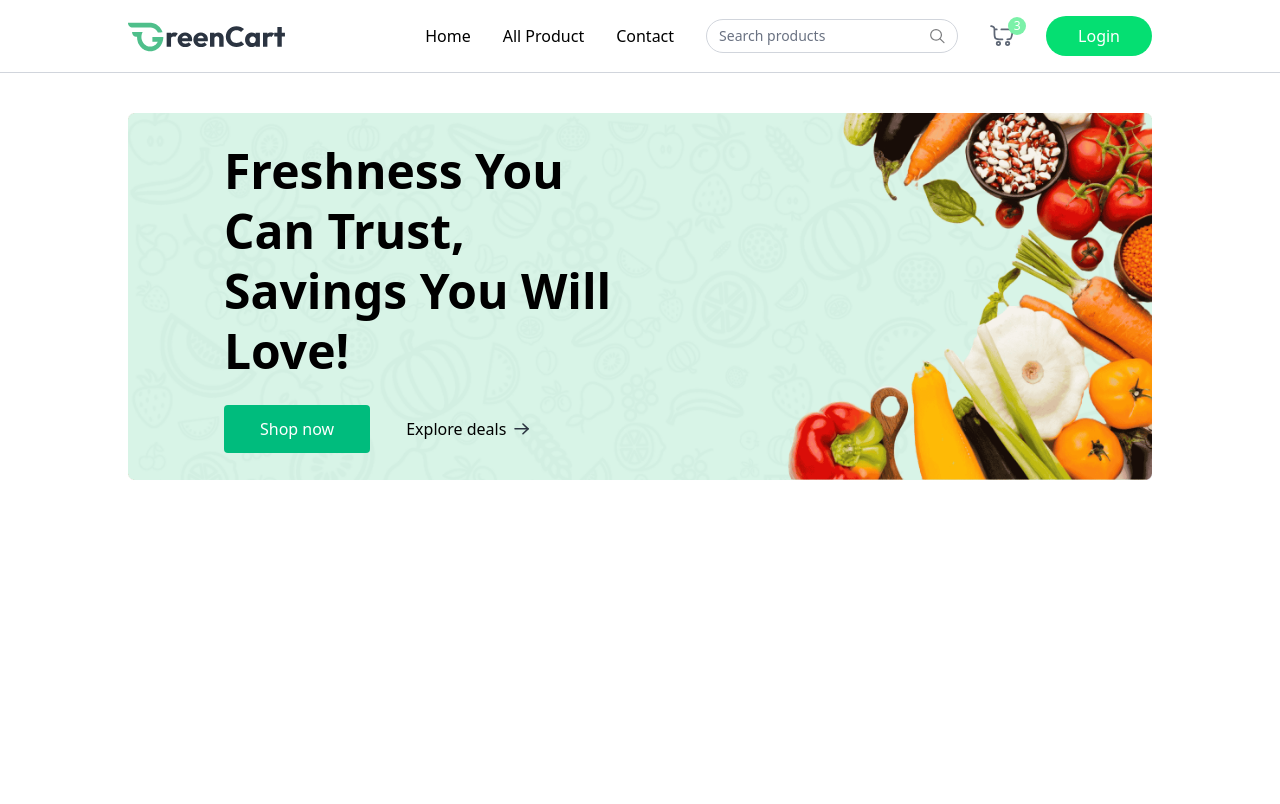
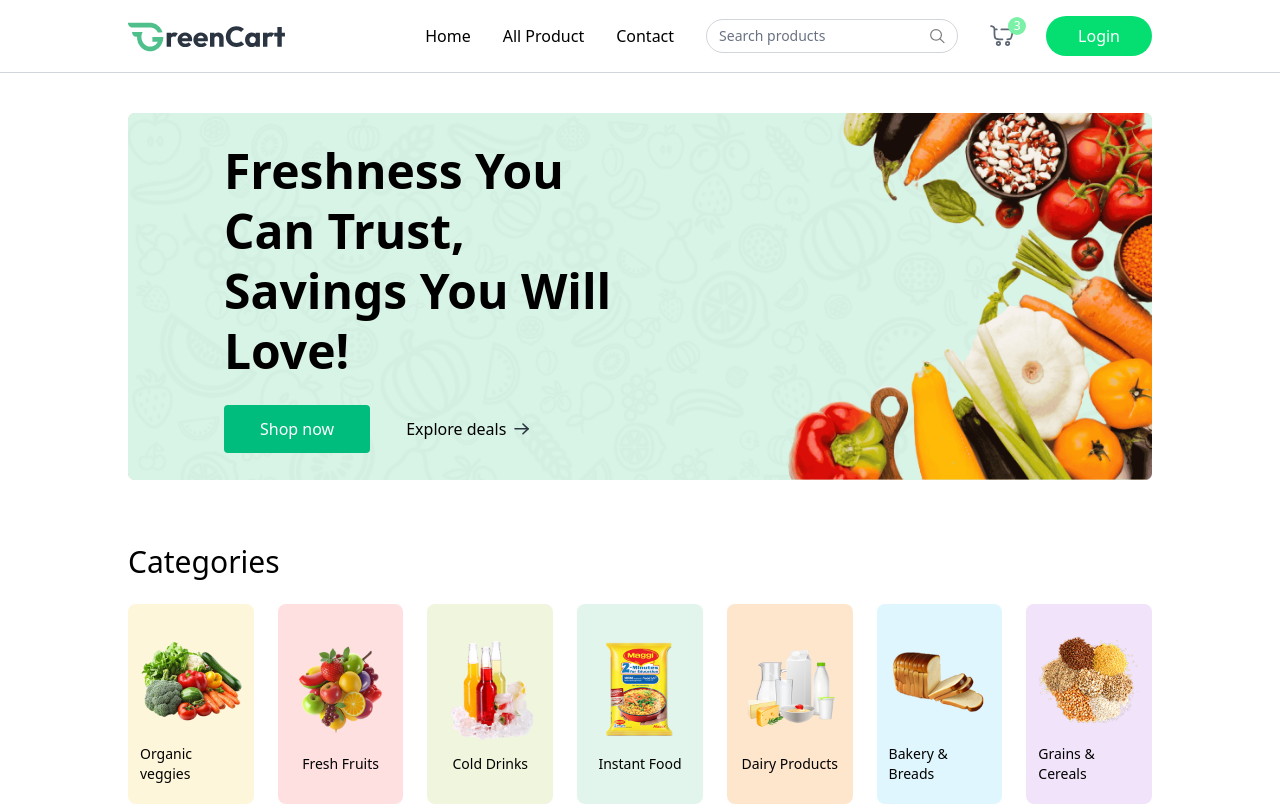
Before and after one commit to rohit-roshan123/ApnaCart--Grocery-shopping-application, a React (Vite) app in the folder ApnaCart/apnacart/: page / in a window 1280 px wide. Built offline with nearby package versions, Linux system fonts and the light colour scheme.

Commit message:
categories of groceries added

```diff
--- a/ApnaCart/apnacart/src/Pages/Home.jsx
+++ b/ApnaCart/apnacart/src/Pages/Home.jsx
@@ -1,10 +1,12 @@
 import React from 'react'
 import MainBanner from '../components/MainBanner'
+import Categories from '../components/Categories'
 
 const Home = () => {
   return (
     <div className='mt-10'>
         <MainBanner/>
+        <Categories/>
     </div>
   )
 }
--- /dev/null
+++ b/ApnaCart/apnacart/src/components/Categories.jsx
@@ -0,0 +1,36 @@
+import React from "react";
+import { assets, categories } from "../assets/assets";
+import { useAppContext } from "../context/AppContext";
+
+const Categories = () => {
+
+    const {navigate} = useAppContext()
+  return (
+    <div className="mt-16">
+      <p className="text-2xl md:text-3xl font-medium">Categories</p>
+
+      <div className="grid grid-cols-2 sm:grid-cols-3 md:grid-cols-5 lg:grid-cols-6 xl:grid-cols-7 mt-6 gap-6">
+        {categories.map((category, index) => (
+          <div key={index} className="group cursor-pointer py-5 px-3 gap-2 rounded-lg flex flex-col justify-center items-center"
+          style={{backgroundColor: category.bgColor}}
+          onClick={()=>{
+
+            navigate(`/products/${category.path.toLowerCase()}`);
+            scrollTo(0,0)
+
+          }}
+          >
+            <img
+              src={category.image}
+              alt={category.text}
+              className="group-hover:scale-108 transition max-w-28"
+            />
+            <p className="text-sm font-medium">{category.text}</p>
+          </div>
+        ))}
+      </div>
+    </div>
+  );
+};
+
+export default Categories;
--- a/ApnaCart/apnacart/src/components/MainBanner.jsx
+++ b/ApnaCart/apnacart/src/components/MainBanner.jsx
@@ -22,8 +22,6 @@
           <img className='transition group-hover:translate-x-1' src={assets.black_arrow_icon} alt='arrow'/>
           </Link>
 
-
-
         </div>
         </div>
 
```
